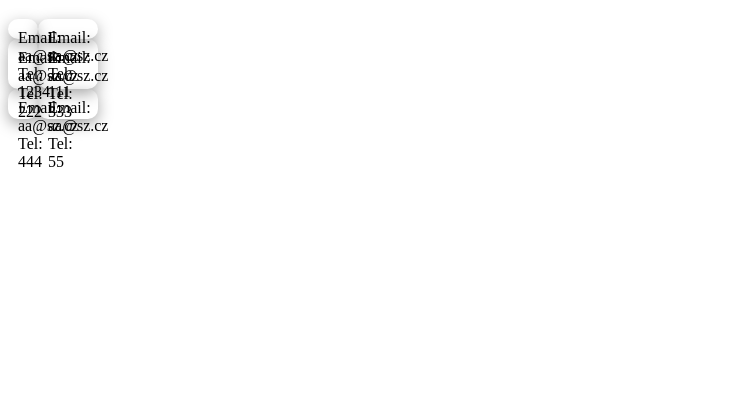
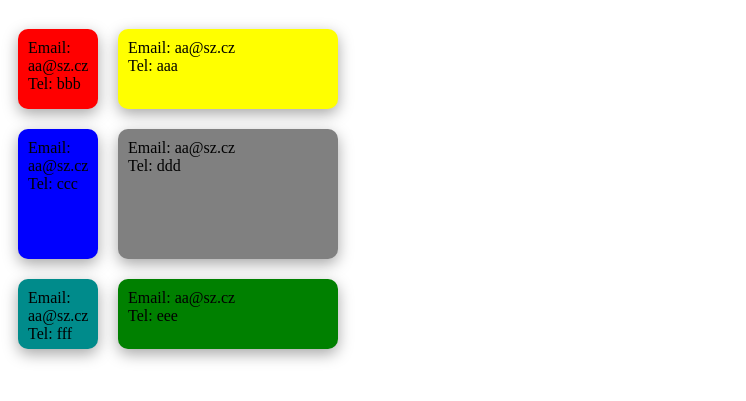
Before and after one commit to MaksymDoremi/htmlTest1310, a plain HTML site: page pages/about.html in a window 1280 px wide. Shown: the part 87-488 px from the top of the page, without its empty margins (0-746 px from the left). Drawn offline with Linux system fonts and the light colour scheme.

Commit message:
some changes, colors etc

```diff
--- a/css/style.css
+++ b/css/style.css
@@ -2,7 +2,15 @@
 	box-sizing: border-box;
 }
 
-body{
+.index {
+
+}
+
+.about{
+
+}
+
+.newsletter{
 
 }
 
@@ -30,32 +38,42 @@ header .navList{
 
 .flexNews .card{
 	display: inline-block;
-	margin: 0 10px;
+	margin: 10px;
 	width: 250px;
 }
 
 .gridContact{
 	display: grid;
-	grid-template-columns: 30px 60px;
-	grid-template-rows: 20px 50px 30px;
-	grid-template-areas: "2 1" "3 4" "6 5";
+	grid-template-columns: 100px 240px;
+	grid-template-rows: 100px 150px 90px;
+	grid-template-areas: "b a" "c d" "f e";
+}
+
+.contact{
+	margin: 10px;
 }
 
 .gridContact > *:nth-child(1){
-	grid-area: 1;
+	grid-area: a;
+	background: yellow;
 }
-.gridContact > *:nth-child(1){
-	grid-area: 1;
+.gridContact > *:nth-child(2){
+	grid-area: b;
+	background: red;
 }
-.gridContact > *:nth-child(1){
-	grid-area: 1;
+.gridContact > *:nth-child(3){
+	grid-area: c;
+	background: blue;
 }
-.gridContact > *:nth-child(1){
-	grid-area: 1;
+.gridContact > *:nth-child(4){
+	grid-area: d;
+	background: grey;
 }
-.gridContact > *:nth-child(1){
-	grid-area: 1;
+.gridContact > *:nth-child(5){
+	grid-area: e;
+	background: green;
 }
-.gridContact > *:nth-child(1){
-	grid-area: 1;
+.gridContact > *:nth-child(6){
+	grid-area: f;
+	background: darkcyan;
 }
--- a/pages/about.html
+++ b/pages/about.html
@@ -6,16 +6,16 @@
 	<link rel="icon" type="image/x-icon" href="img/favicon.png">
 	<title></title>
 </head>
-<body>
+<body class="about">
 	<a href="../index.html">go home</a>
 	<h1>About</h1>
 	<div class="gridContact">
-		<div class="contact card">Email: aa@sz.cz<br>Tel: 1234</div>
-		<div class="contact card">Email: aa@sz.cz<br>Tel: 111</div>
-		<div class="contact card">Email: aa@sz.cz<br>Tel: 222</div>
-		<div class="contact card">Email: aa@sz.cz<br>Tel: 333</div>
-		<div class="contact card">Email: aa@sz.cz<br>Tel: 444</div>
-		<div class="contact card">Email: aa@sz.cz<br>Tel: 55</div>
+		<div class="contact card">Email: aa@sz.cz<br>Tel: aaa</div>
+		<div class="contact card">Email: aa@sz.cz<br>Tel: bbb</div>
+		<div class="contact card">Email: aa@sz.cz<br>Tel: ccc</div>
+		<div class="contact card">Email: aa@sz.cz<br>Tel: ddd</div>
+		<div class="contact card">Email: aa@sz.cz<br>Tel: eee</div>
+		<div class="contact card">Email: aa@sz.cz<br>Tel: fff</div>
 	</div>
 </body>
 </html>
```
Also changed, not shown: index.html (+2 -2 lines), pages/newsletter.html (+1 -1 lines).
